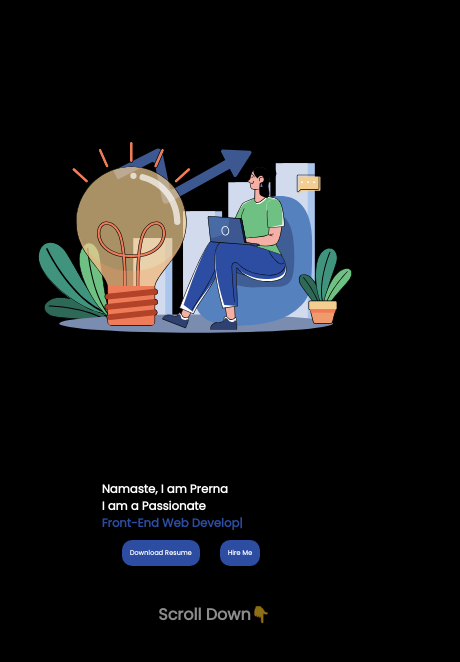
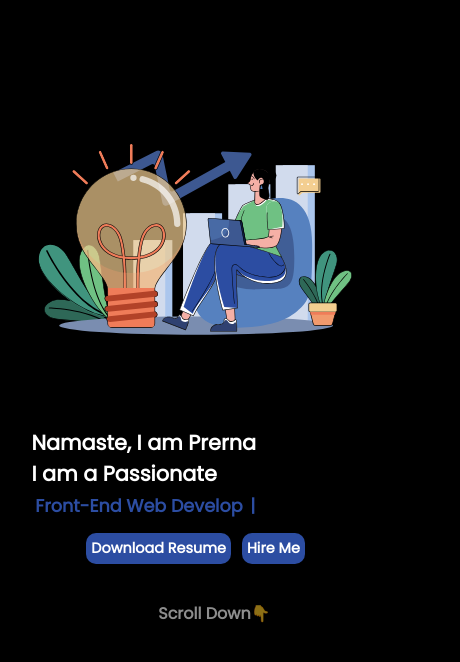
Before and after one commit to prerna-raj/MY_PORTFOLIO, a plain HTML site: page index.html in a window 390 px wide. Shown: the part 82-744 px from the top of the page, 460 px wide, since content can reach past the window. Drawn offline with nearby package versions, Linux system fonts and the light colour scheme.

Commit message:
did some changes

```diff
--- a/index.js
+++ b/index.js
@@ -17,7 +17,7 @@ var typed = new Typed('#element', {
     opacity:0,
     stagger:0.3
   })
-  tl.from(".right img",{
+  tl.from(".right img,.button a",{
       scale:0,
       opacity:0,
 
--- a/style.css
+++ b/style.css
@@ -13,7 +13,7 @@ body{
     width: 100%;
     height: 100%;
     font-family: 'Poppins', sans-serif;
-    overflow-x: hidden;
+    overflow: hidden;
     scroll-behavior: smooth;
    background-color: #000;
    color: #fff;
@@ -131,6 +131,7 @@ nav{
         padding: 3vw;
         margin-top: 20px;
         font-size: 1rem;
+        overflow: hidden;
     }
     .nav-items{
         margin-top: 2px;
@@ -143,7 +144,7 @@ nav{
     }
     .right{
         width:100vw;
-        margin: 4vw;
+        /* margin: 4vw; */
         height: calc(100vh - 70vh);
     }
     .right img{
@@ -151,22 +152,27 @@ nav{
     }
     .left{
         width:100vw;
+        margin-top: 1rem;
         height: calc(100vh - 70vh);
 
     }
     .left h1{
-        font-size: 2rem;
-        margin: 5vw 0vw 0vw 36vw;
+       font-size: 1.3rem;
+       display: block;
+
     }
-    .left h1 span{
-        color: #2c4da2;
-        font-size: 2rem;
+    .left span{
+        font-size: 1.1rem !important;
+        margin: 1vw;
+    }
+    .button{
+        margin-right: 5vw;
     }
     .button a{
-        margin: 8px 30px 0 -10px;
-        padding: 8px;
-        font-size: 1rem;
-        font-weight: 700;
+        margin: 13px 11px 0 0px;
+        padding: 5px;
+        font-size: 0.9rem;
+        /* background-color: #2c4da2 !important; */
     }
     .scroll{
         position: relative;
@@ -175,7 +181,7 @@ nav{
         top: 10%;
     }
 }
-@media screen and (max-width:1257px) {
+/* @media screen and (max-width:1257px) {
     .left h1{
         font-size: 3vw;
     }
@@ -185,7 +191,7 @@ nav{
     .button a{
         font-size: 1.7vw;
     }
-}
+} */
 
 
 
```
